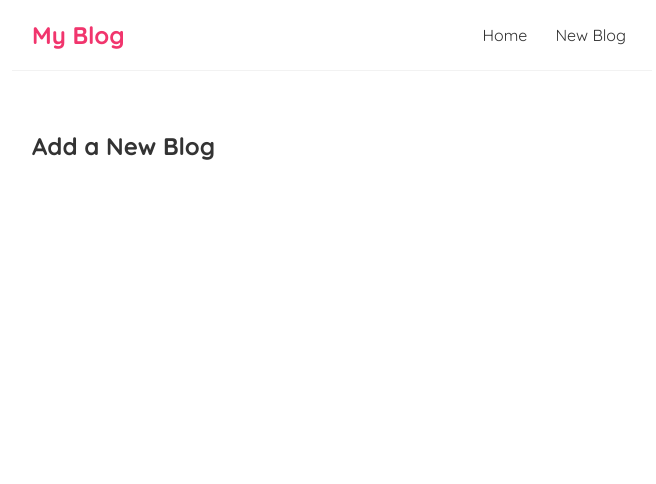
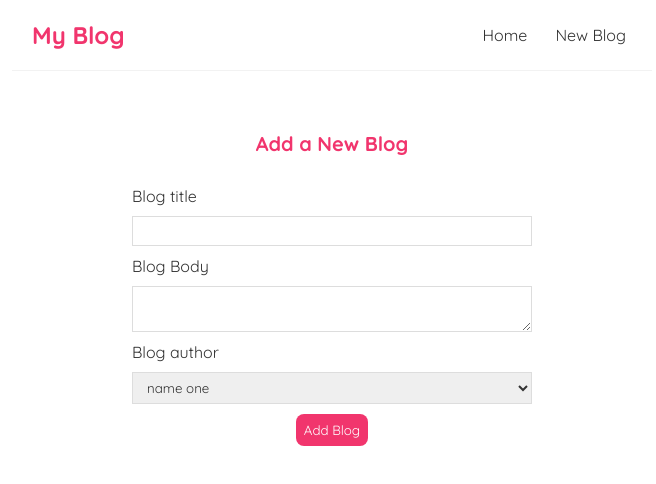
Before and after one commit to javigdeveloper/mini-blog, a React (Create React App) app: page /create in a window 1280 px wide. Shown: the top 484 px of the page, without its empty margins (308-964 px from the left). Built offline with nearby package versions, Linux system fonts and the light colour scheme.

Commit message:
enable form to submit to json file

```diff
--- a/data/db.json
+++ b/data/db.json
@@ -1,8 +1,40 @@
 {
-    "blogs": [
-        { "title": "First blog", "body": "lorem ipsum", "author": "Jhon", "id": 1 },
-        { "title": "Second blog", "body": "lorem ipsum", "author": "Joe", "id": 2 },
-        { "title": "Third blog", "body": "lorem ipsum", "author": "Joseph", "id": 3 },
-        { "title": "Fourth blog", "body": "lorem ipsum", "author": "Ron", "id": 4 }
-    ]
+  "blogs": [
+    {
+      "title": "First blog",
+      "body": "lorem ipsum",
+      "author": "Jhon",
+      "id": 1
+    },
+    {
+      "title": "Second blog",
+      "body": "lorem ipsum",
+      "author": "Joe",
+      "id": 2
+    },
+    {
+      "title": "Third blog",
+      "body": "lorem ipsum",
+      "author": "Joseph",
+      "id": 3
+    },
+    {
+      "title": "Fourth blog",
+      "body": "lorem ipsum",
+      "author": "Ron",
+      "id": 4
+    },
+    {
+      "title": "Hey man",
+      "body": "This is the body",
+      "author": "nameOne",
+      "id": 5
+    },
+    {
+      "title": "new title",
+      "body": "another test body",
+      "author": "nameTwo",
+      "id": 6
+    }
+  ]
 }
--- a/src/Create.js
+++ b/src/Create.js
@@ -1,7 +1,51 @@
+import { useState } from "react";
+
 const Create = () => {
+  const [title, setTitle] = useState("");
+  const [body, setBody] = useState("");
+  const [author, setAuthor] = useState("nameOne");
+  const [isPending, setIsPending] = useState(false);
+
+  const handleSubmit = (e) => {
+    e.preventDefault();
+    const blog = { title, body, author };
+
+    setIsPending(true);
+
+    fetch("http://localhost:8000/blogs", {
+      method: "POST",
+      headers: { "Content-Type": "application/json" },
+      body: JSON.stringify(blog),
+    }).then(() => {
+      setIsPending(false);
+    });
+  };
+
   return (
     <div className="create">
       <h2>Add a New Blog</h2>
+      <form onSubmit={handleSubmit}>
+        <label>Blog title</label>
+        <input
+          type="text"
+          required
+          value={title}
+          onChange={(e) => setTitle(e.target.value)}
+        />
+        <label>Blog Body</label>
+        <textarea
+          required
+          value={body}
+          onChange={(e) => setBody(e.target.value)}
+        ></textarea>
+        <label>Blog author</label>
+        <select value={author} onChange={(e) => setAuthor(e.target.value)}>
+          <option value="nameOne">name one</option>
+          <option value="nameTwo">name two</option>
+        </select>
+        {!isPending && <button>Add Blog</button>}
+        {isPending && <button disabled>Adding blog...</button>}
+      </form>
     </div>
   );
 };
--- a/src/index.css
+++ b/src/index.css
@@ -50,3 +50,37 @@
 .blog-preview a {
   text-decoration: none;
 }
+
+/* create new blog form */
+.create {
+  max-width: 400px;
+  margin: 0 auto;
+  text-align: center;
+}
+.create label {
+  text-align: left;
+  display: block;
+}
+.create h2 {
+  font-size: 20px;
+  color: #f1356d;
+  margin-bottom: 30px;
+}
+.create input,
+.create textarea,
+.create select {
+  width: 100%;
+  padding: 6px 10px;
+  margin: 10px 0;
+  border: 1px solid #ddd;
+  box-sizing: border-box;
+  display: block;
+}
+.create button {
+  background: #f1356d;
+  color: #fff;
+  border: 0;
+  padding: 8px;
+  border-radius: 8px;
+  cursor: pointer;
+}
```
